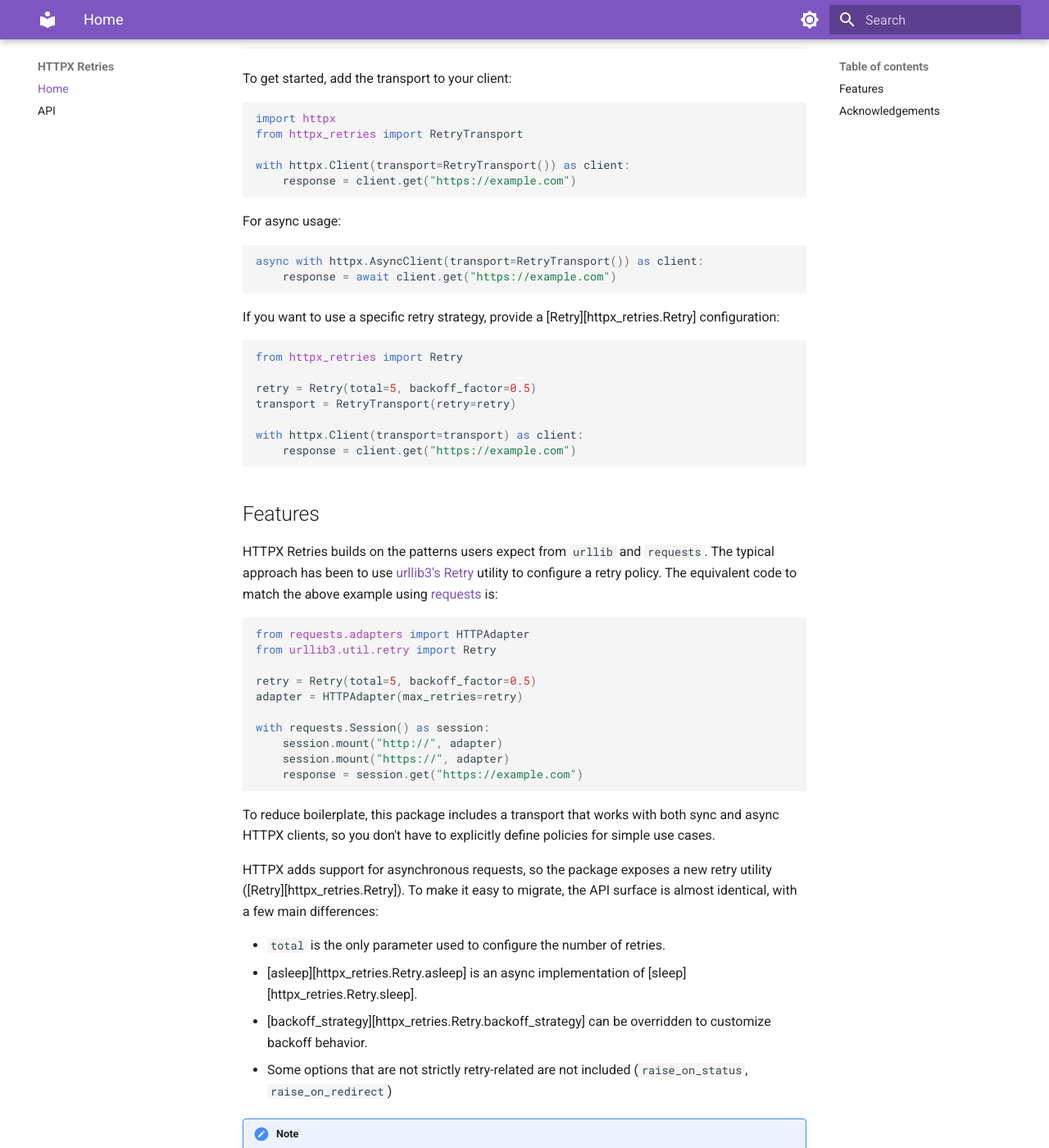
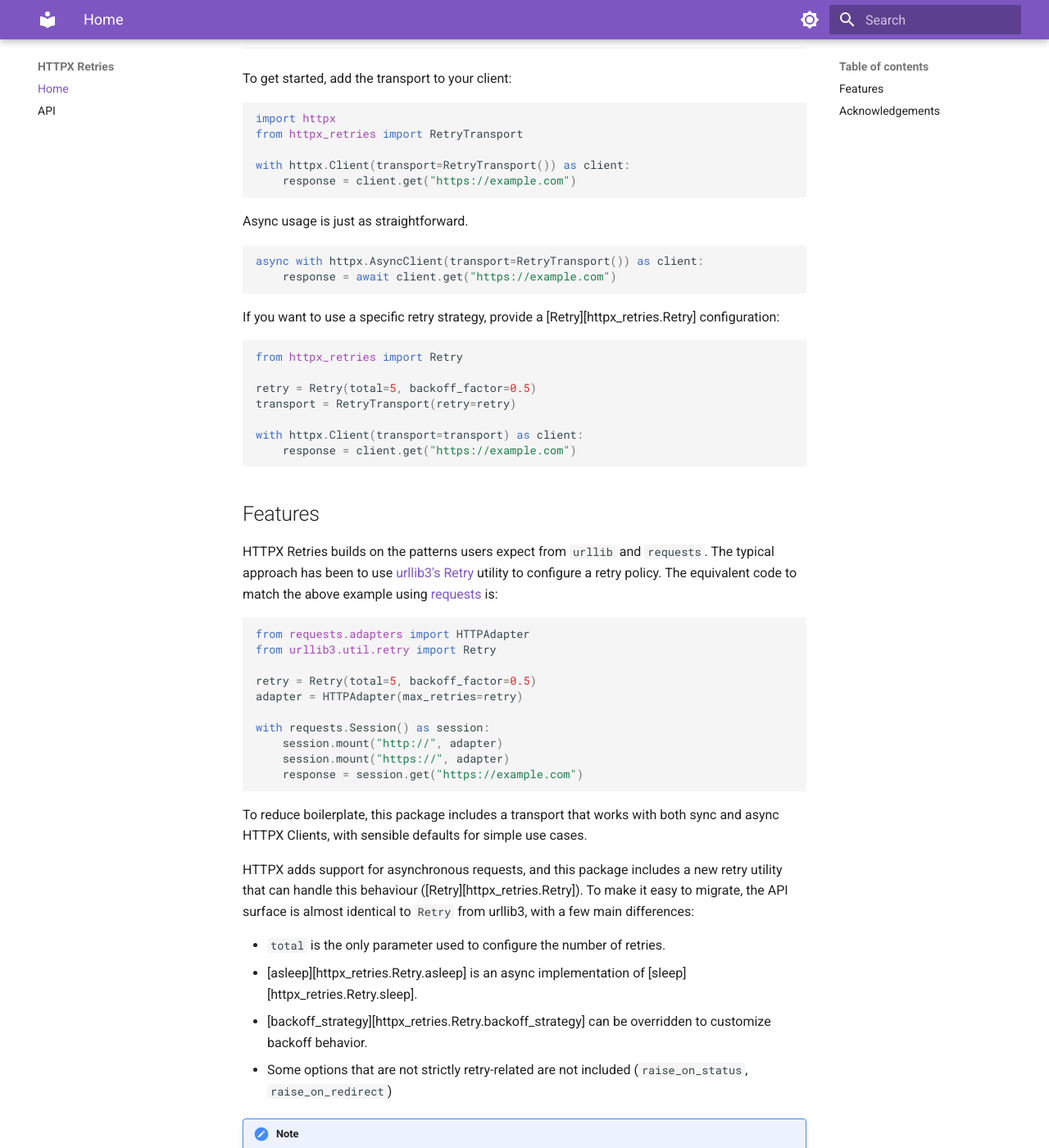
Before and after one commit to will-ockmore/httpx-retries, an MkDocs documentation site: the page built from docs/index.md, in a window 1280 px wide and 1400 px high, scrolled down 490 px. Shown: the whole window at 82% size. Built offline with MkDocs 1.6.1 and Material for MkDocs 9.7.7, drawn with Linux system fonts in a browser that asks for light colours.

Commit message:
Documentation tweaks and improvements

````diff
--- a/docs/index.md
+++ b/docs/index.md
@@ -40,7 +40,8 @@
     response = client.get("https://example.com")
 ```
 
-For async usage:
+Async usage is just as straightforward.
+
 ``` python
 async with httpx.AsyncClient(transport=RetryTransport()) as client:
     response = await client.get("https://example.com")
@@ -78,9 +79,12 @@
     response = session.get("https://example.com")
 ```
 
-To reduce boilerplate, this package includes a transport that works with both sync and async HTTPX clients, so you don't have to explicitly define policies for simple use cases.
+To reduce boilerplate, this package includes a transport that works with both sync and async HTTPX Clients, with
+sensible defaults for simple use cases.
 
-HTTPX adds support for asynchronous requests, so the package exposes a new retry utility ([Retry][httpx_retries.Retry]). To make it easy to migrate, the API surface is almost identical, with a few main differences:
+HTTPX adds support for asynchronous requests, and this package includes a new retry utility that can handle this
+behaviour ([Retry][httpx_retries.Retry]).
+To make it easy to migrate, the API surface is almost identical to `Retry` from urllib3, with a few main differences:
 
 - `total` is the only parameter used to configure the number of retries.
 - [asleep][httpx_retries.Retry.asleep] is an async implementation of [sleep][httpx_retries.Retry.sleep].
--- a/pyproject.toml
+++ b/pyproject.toml
@@ -4,7 +4,7 @@
 
 [project]
 name = "httpx-retries"
-version = "0.2.1"
+version = "0.2.2"
 description = "A retry layer for HTTPX."
 requires-python = ">=3.9"
 authors = [{ name = "Will Ockmore", email = "will.ockmore@gmail.com" }]
````
Also changed, not shown: README.md (+6 -3 lines), 1 other file.
